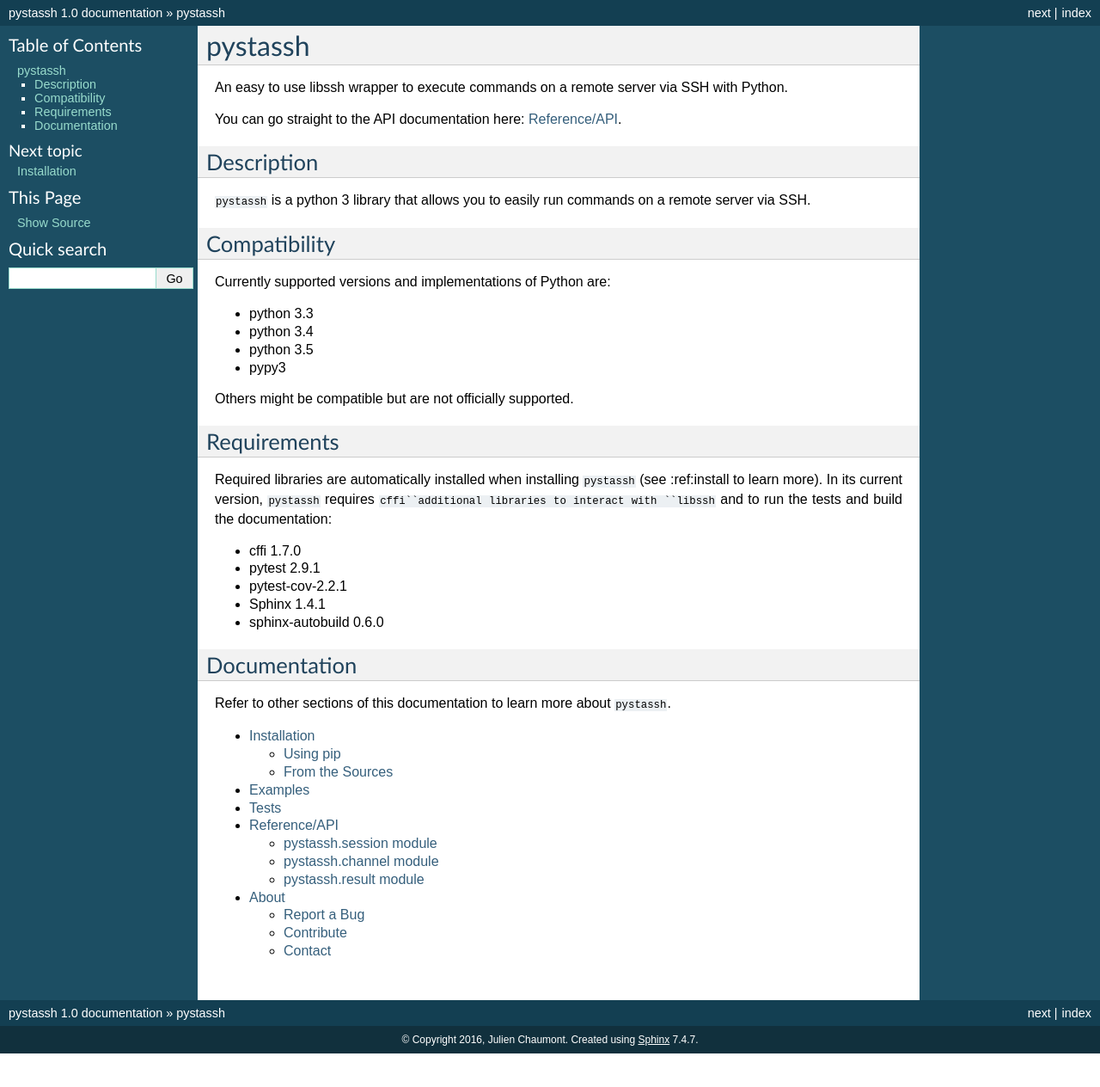
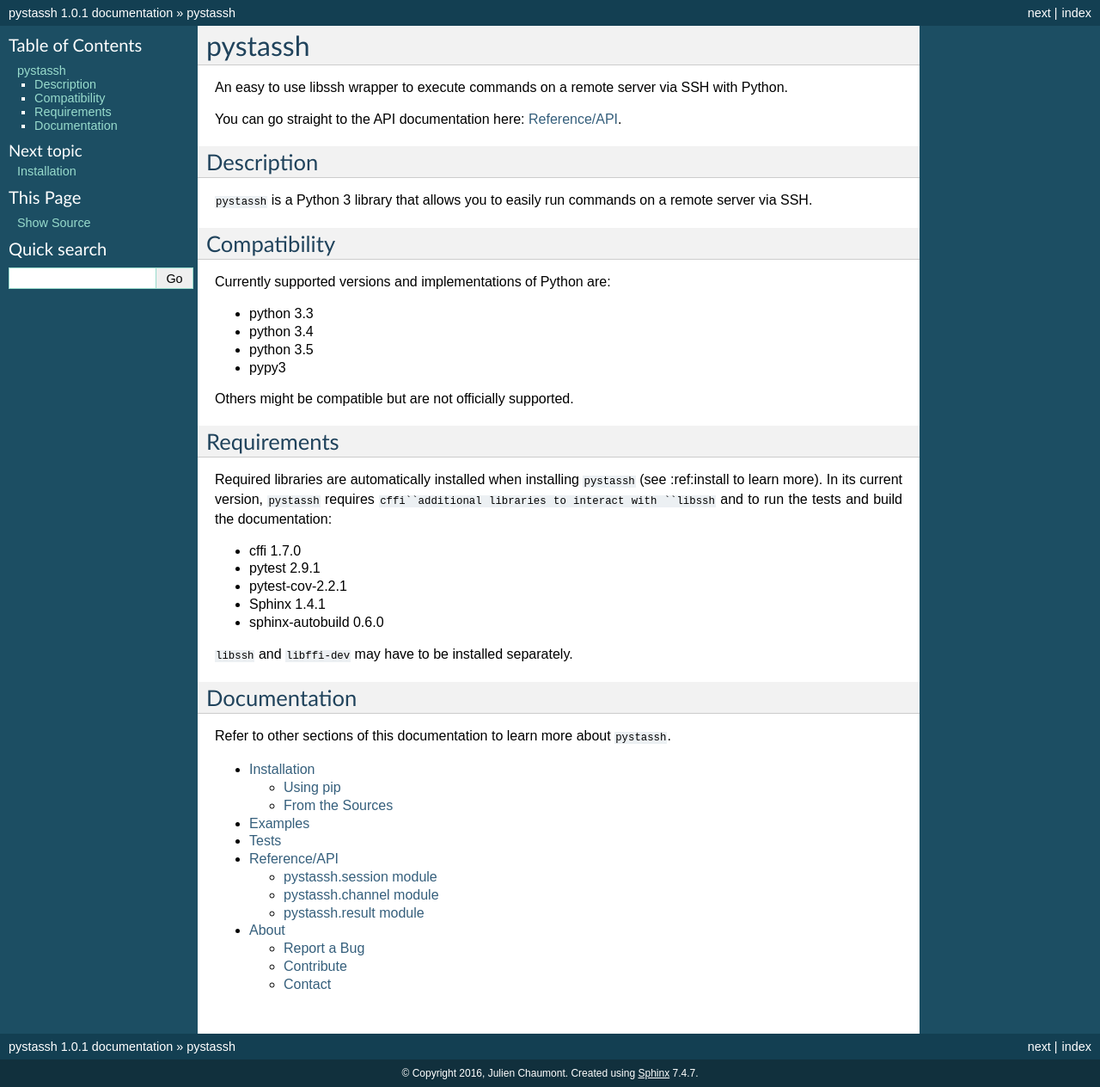
Before and after one commit to julienc91/pystassh, a Sphinx documentation site: the page built from docs/index.rst, in a window 1280 px wide. Shown: the whole page at 86% size. Built offline with Sphinx 7.4.7, drawn with Linux system fonts in a browser that asks for light colours; before the commit the page ends 1225 px from its top, so only the background shows below that.

Commit message:
updated to version 1.0.1, details in CHANGELOG.md

```diff
--- a/docs/conf.py
+++ b/docs/conf.py
@@ -60,9 +60,9 @@
 # built documents.
 #
 # The short X.Y version.
-version = '1.0'
+version = '1.0.1'
 # The full version, including alpha/beta/rc tags.
-release = '1.0'
+release = '1.0.1'
 
 # The language for content autogenerated by Sphinx. Refer to documentation
 # for a list of supported languages.
--- a/docs/index.rst
+++ b/docs/index.rst
@@ -14,7 +14,7 @@
 Description
 ===========
 
-``pystassh`` is a python 3 library that allows you to easily run commands on a remote server via SSH.
+``pystassh`` is a Python 3 library that allows you to easily run commands on a remote server via SSH.
 
 
 Compatibility
@@ -42,6 +42,8 @@
 * Sphinx 1.4.1
 * sphinx-autobuild 0.6.0
 
+``libssh`` and ``libffi-dev`` may have to be installed separately.
+
 
 Documentation
 =============
--- a/pystassh/__init__.py
+++ b/pystassh/__init__.py
@@ -2,4 +2,8 @@
 
 from . session import Session
 
+__version__ = '1.0.1'
+__author__ = "Julien Chaumont"
+__license__ = "MIT"
+
 __all__ = ["Session"]
--- a/setup.py
+++ b/setup.py
@@ -4,12 +4,12 @@
 
 setup(
     name="pystassh",
-    version="1.0",
+    version="1.0.1",
     author="Julien Chaumont",
     author_email="pystassh@julienc.io",
     description="An easy to use libssh wrapper to execute commands on a remote server via SSH with Python",
     license="MIT",
-    url="http://github.com/julienc91/pystassh/",
+    url="https://julienc91.github.io/pystassh/",
     packages=find_packages(),
     install_requires=["cffi"],
     setup_requires=['pytest-runner'],
```
Also changed, not shown: CHANGELOG.md (added, +11 -0 lines), README.md (+7 -6 lines), docs/examples.rst (+8 -0 lines), 1 other file.
